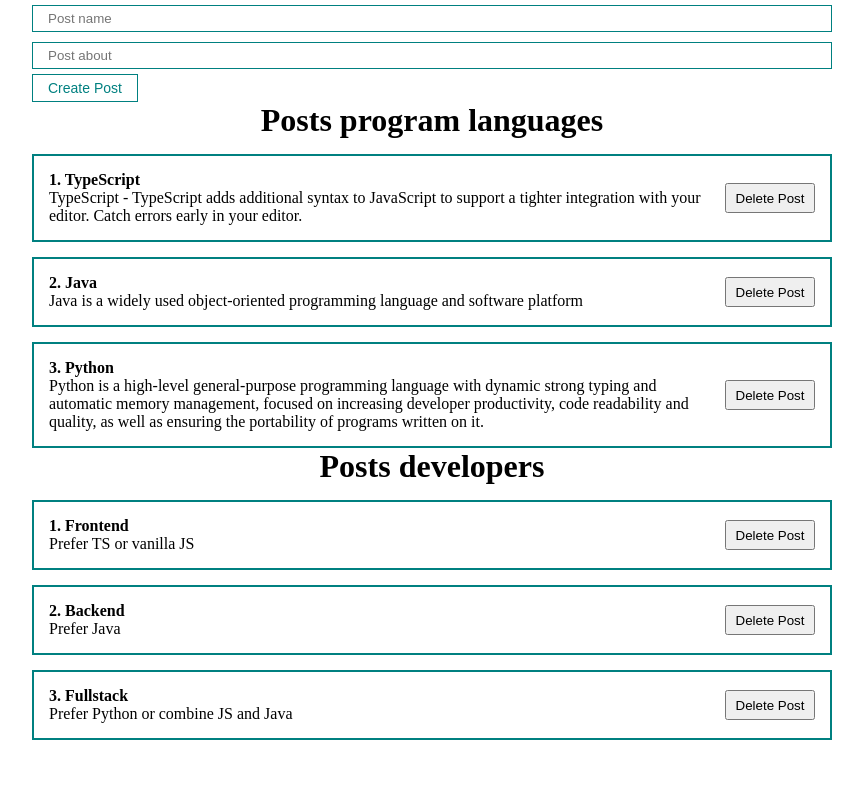
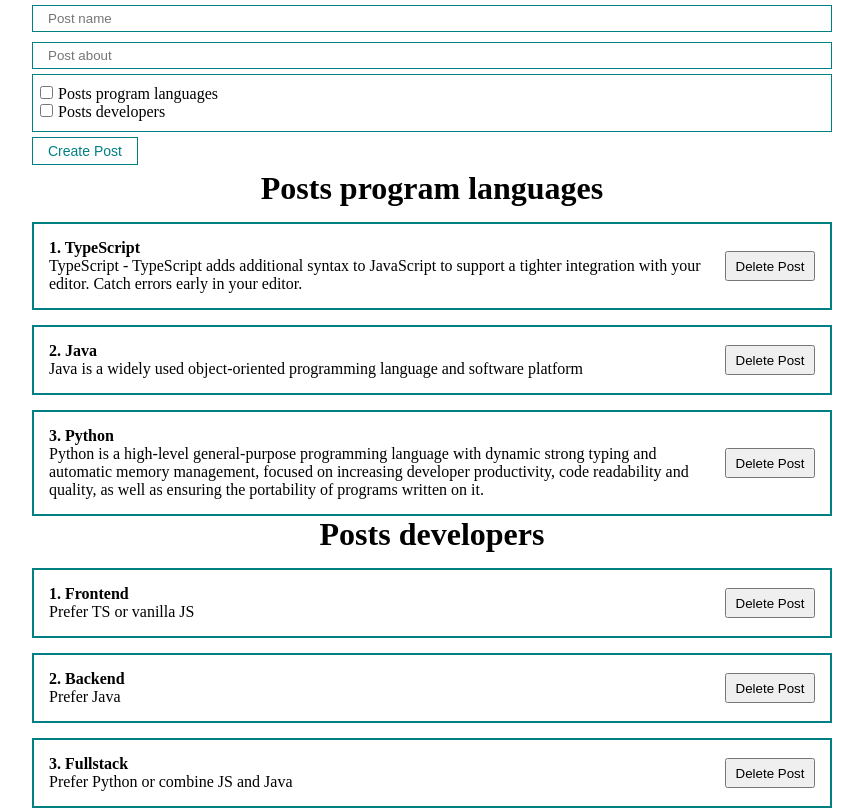
Before and after one commit to DmitriyH01/react-2023, a React (Create React App) app: page / in a window 1280 px wide. Shown: the whole page, without its empty margins (208-1071 px from the left). Built offline with nearby package versions, Linux system fonts and the light colour scheme.

Commit message:
Added logic for choice post list for add post.

```diff
--- a/src/App.tsx
+++ b/src/App.tsx
@@ -13,8 +13,10 @@
   const [titleLanguages, setTitleLanguages] = React.useState<string>(LISTS_TITLES.listLanguages);
   const [titleDevelopers, setTitleDevelopers] = React.useState<string>(LISTS_TITLES.listDevelopers);
 
-  const createPost = (newPost: PostValue) => {
-    setPostsLanguages([...postsLanguages, newPost]);
+  const createPost = (newPost: PostValue, postList: string) => {
+    postList === LISTS_TITLES.listDevelopers
+      ? setPostsDevelopers([...postsDevelopers, newPost])
+      : setPostsLanguages([...postsLanguages, newPost]);
   };
 
   return (
--- a/src/component/PostForm.tsx
+++ b/src/component/PostForm.tsx
@@ -2,12 +2,17 @@
 import PostInput from "./UI/input/PostInput";
 import PostButton from "./UI/button/PostButton";
 import { PostValue } from "../types/post";
+import PostSelect from "./PostSelect";
 
-const PostForm = (props: { postId: number; create: (newPost: PostValue) => void }) => {
+const PostForm = (props: {
+  postId: number;
+  create: (newPost: PostValue, postList: string) => void;
+}) => {
+  const [postId, create] = [props.postId, props.create];
 
-  const [postId, create] = [props.postId, props.create];
   const [inputTitle, setInputTitle] = React.useState<string>("");
   const [inputBody, setInputBody] = React.useState<string>("");
+  const [selectedPostList, setSelectedPostList] = React.useState<string>("");
 
   const addNewPost = (e: React.MouseEvent<HTMLButtonElement>): void => {
     e.preventDefault();
@@ -17,7 +22,7 @@
       title: inputTitle,
       body: inputBody,
     };
-    create(newPost);
+    create(newPost, selectedPostList);
 
     setInputTitle("");
     setInputBody("");
@@ -37,6 +42,7 @@
         type="text"
         placeholder="Post about"
       />
+      <PostSelect postList={setSelectedPostList} />
       <PostButton onClick={addNewPost}> Create Post</PostButton>
     </form>
   );
--- /dev/null
+++ b/src/component/PostSelect.tsx
@@ -0,0 +1,35 @@
+import React from "react";
+import { LISTS_TITLES } from "../config/text";
+
+const PostSelect = (props: { postList: (postTitle: string) => void }) => {
+  const returnPostTitle = props.postList;
+  const [selected, setSelected] = React.useState<string>("");
+
+  const changeSelectedPost = (selectedPost: string) => {
+    setSelected(selectedPost);
+    returnPostTitle(selectedPost);
+  };
+
+  return (
+    <div className="post__selection">
+      <label>
+        <input
+          type="checkbox"
+          checked={selected === LISTS_TITLES.listLanguages}
+          onChange={() => changeSelectedPost(LISTS_TITLES.listLanguages)}
+        />
+        {LISTS_TITLES.listLanguages}
+      </label>
+      <label>
+        <input
+          type="checkbox"
+          checked={selected === LISTS_TITLES.listDevelopers}
+          onChange={() => changeSelectedPost(LISTS_TITLES.listDevelopers)}
+        />
+        {LISTS_TITLES.listDevelopers}
+      </label>
+    </div>
+  );
+};
+
+export default PostSelect;
--- a/src/component/UI/button/PostButton.module.css
+++ b/src/component/UI/button/PostButton.module.css
@@ -1,5 +1,6 @@
 .postBtn {
   padding: 5px 15px;
+  margin: 5px 0px;
   color: teal;
   font-size: 14px;
   background: transparent;
--- a/src/styles/App.css
+++ b/src/styles/App.css
@@ -33,3 +33,13 @@
   height: 30px;
   width: 90px;
 }
+
+.post__selection {
+  display: grid;
+  padding: 10px 2px;
+  border: 1px solid teal;
+}
+
+.post__selection input{
+  margin: 0px 5px;
+}
```
